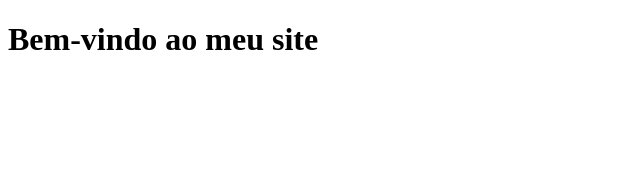
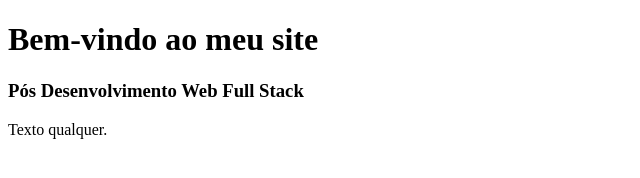
Before and after one commit to danielbrandao/projetoposweb2025, a plain HTML site: page index.html in a window 1280 px wide. Shown: the whole page, without its empty margins (0-640 px from the left). Drawn offline with Linux system fonts and the light colour scheme.

Commit message:
Atualização do arquivo index.html

```diff
--- a/index.html
+++ b/index.html
@@ -7,5 +7,7 @@
 </head>
 <body>
     <h1>Bem-vindo ao meu site</h1>
+    <h3>Pós Desenvolvimento Web Full Stack</h3>
+    <p>Texto qualquer.</p>
 </body>
 </html>
```
